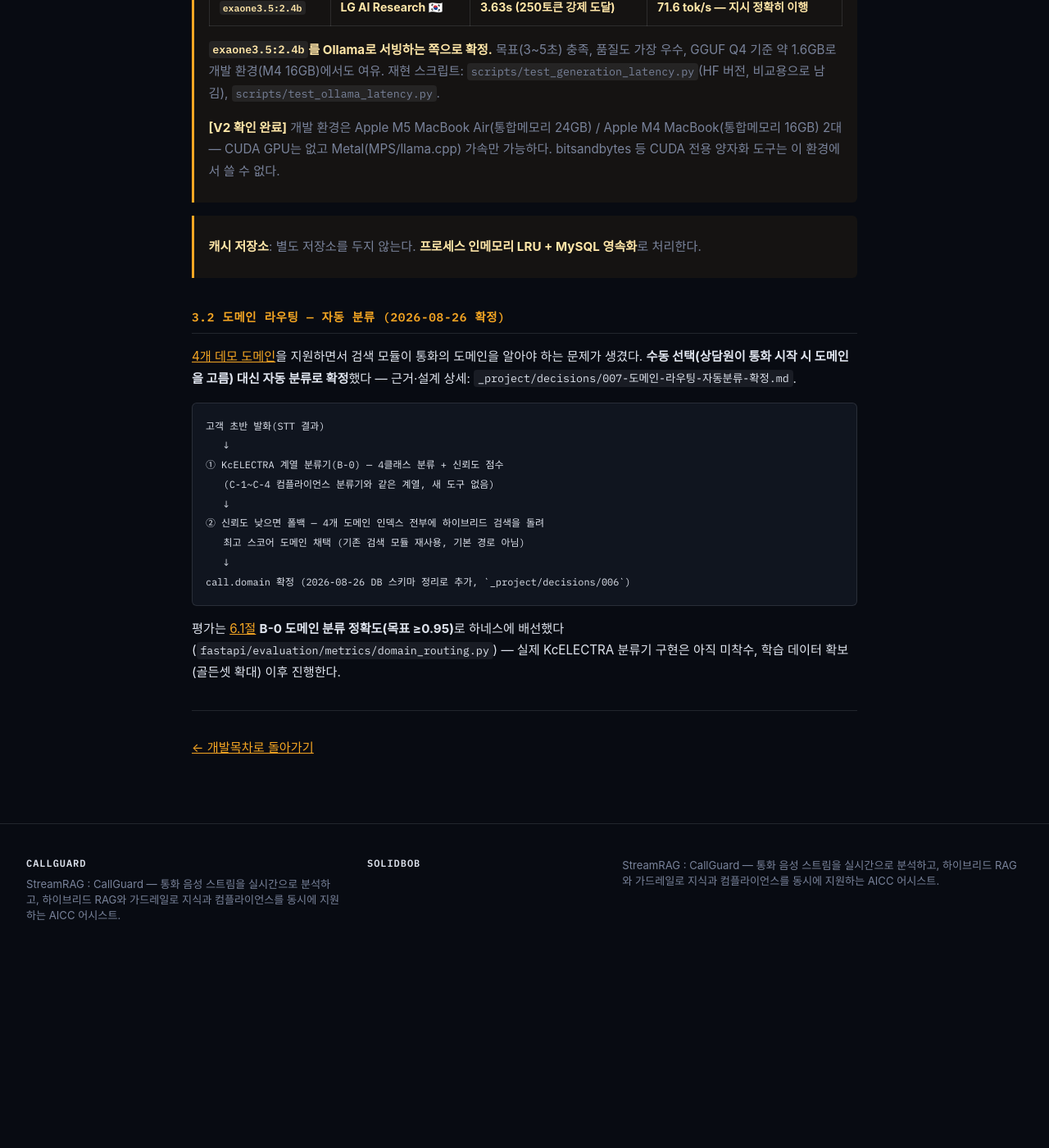
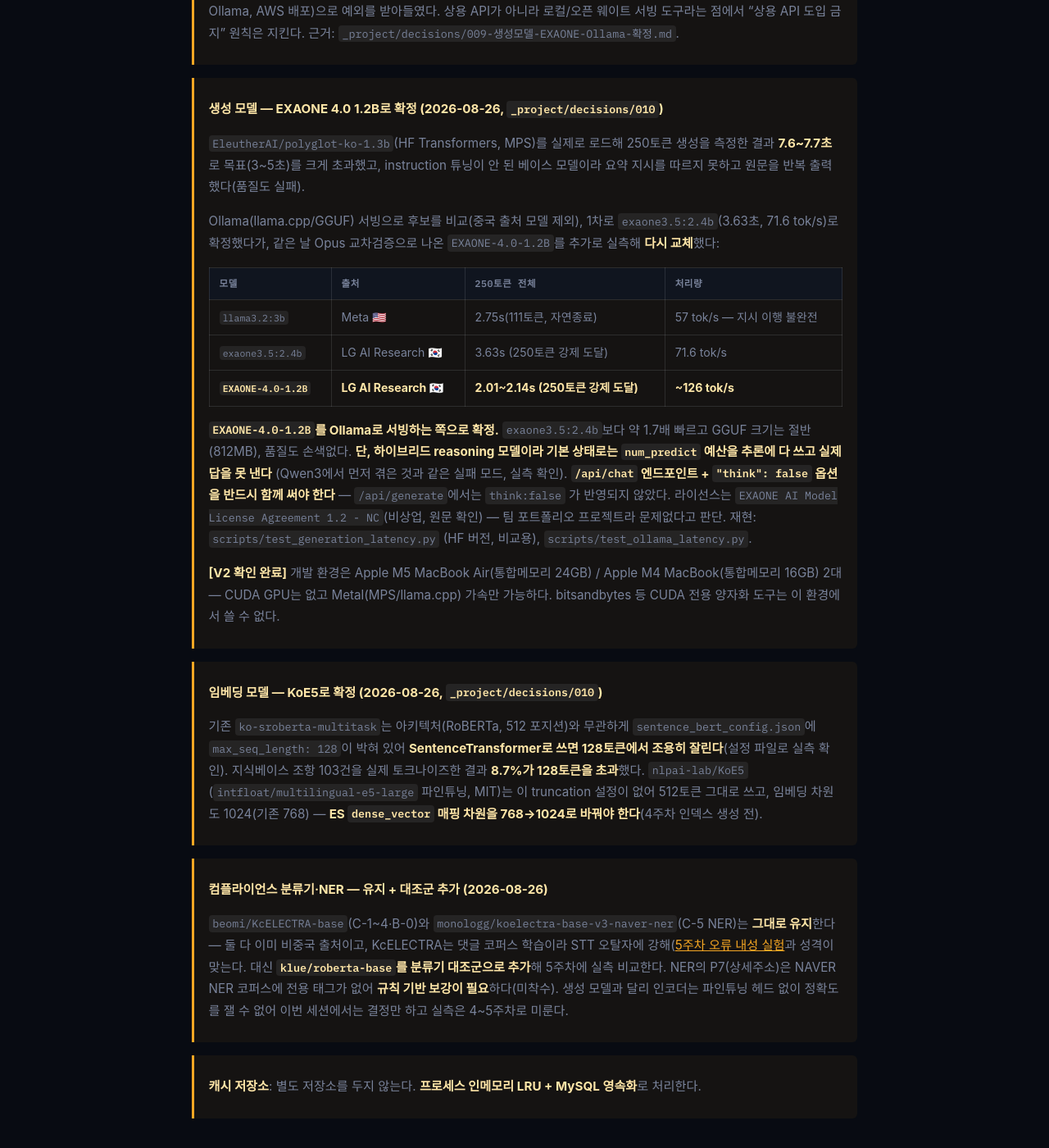
Before and after one commit to solidbob02/call.solidbob.cloud, a Jekyll site: the page built from jekyll/docs/03-아키텍처.markdown, in a window 1280 px wide and 1400 px high, scrolled down 2541 px. Shown: the whole window at 82% size. Built offline with Jekyll 4.4.1, drawn with Linux system fonts in a browser that asks for light colours; some web fonts are replaced; before the commit the page ends 3706 px from its top, so only the background shows below that; some of the changed text lies outside the part shown.

Commit message:
docs(models): AI 모델 구성 전면 확정 — Opus 교차검증 + EXAONE 4.0 재교체
사용자가 Opus에게 5개 역할(임베딩·생성·생성대조군·NER·분류기) 모델을 별도로
추천받아왔다. 검증 가능한 주장을 전부 직접 확인 후 반영:

- 임베딩: ko-sroberta-multitask -> KoE5. sentence_bert_config.json에
  max_seq_length: 128 실측 확인(아키텍처는 512 지원하나 SentenceTransformer로
  쓰면 128에서 truncate), 지식베이스 조항 103건 토크나이즈해 8.7% 초과 확인.
  KoE5는 512토큰·1024차원(ES dense_vector 768->1024 변경 필요)
- 생성: exaone3.5:2.4b -> EXAONE-4.0-1.2B. 같은 방식 재측정 결과 250토큰
  2.01~2.14초로 1.7배 빠르고 크기 절반. 단 하이브리드 reasoning 모델이라
  기본 상태로는 Qwen3와 같은 실패 모드(토큰 예산을 추론에 소진) 재현 확인 ->
  /api/chat + think:false 필수. NC 라이선스 원문 확인
- 분류기/NER: KcELECTRA-base·koelectra-ner 유지, klue/roberta-base를 분류기
  대조군으로 추가(5주차 실측). kanana-1.5-2.1b(생성 대조군, 6주차)는 로컬에
  못 받음 - 후속

KoE5·klue/roberta-base 실제 다운로드 완료. scripts/download_models.py 갱신,
jekyll/docs/03·04 갱신, 결정 기록 _project/decisions/010(009는 후속 절 추가로 연결)

Co-Authored-By: Claude Sonnet 5 <noreply@anthropic.com>
Claude-Session: https://claude.ai/code/session_01PRV1yykyaPmtz6yZSFz3iH

```diff
--- a/jekyll/docs/03-아키텍처.markdown
+++ b/jekyll/docs/03-아키텍처.markdown
@@ -30,7 +30,7 @@ permalink: /docs/03/
        │                  ├─ dense_vector (임베딩)
        │                  └─ RRF 병합
        │
-       ├─ 생성 모듈 ──→ [Ollama: EXAONE 3.5 2.4B] 근거 기반 요약
+       ├─ 생성 모듈 ──→ [Ollama: EXAONE 4.0 1.2B] 근거 기반 요약
        │
        ├─ 컴플라이언스 모듈 ──→ [분류기]
        │
@@ -57,7 +57,7 @@ permalink: /docs/03/
 | WebSocket | 실시간 양방향 통신 | 필수 |
 | Google STT | 스트리밍 음성인식 + 화자분리 | 필수 |
 | Elasticsearch | nori + dense_vector 하이브리드 검색 | 필수 |
-| **HuggingFace Transformers** | **① 임베딩 모델(`ko-sroberta-multitask`) ② 컴플라이언스 분류기 파인튜닝 ③ NER(P6·P7)** | 필수 |
+| **HuggingFace Transformers** | **① 임베딩 모델(`KoE5`) ② 컴플라이언스 분류기 파인튜닝(`KcELECTRA-base` + `klue/roberta-base` 대조군) ③ NER(P6·P7, `koelectra-ner`)** | 필수 |
 | **Ollama** | **카드 요약 생성(B-4) 서빙 — 2026-08-26 추가** | 필수 |
 | React | 상담원 대시보드 | 필수 |
 | MySQL | 통화 메타·전사·추천·종결·평가 결과 | 필수 |
@@ -75,27 +75,54 @@ permalink: /docs/03/
 > 예외를 받아들였다. 상용 API가 아니라 로컬/오픈 웨이트 서빙 도구라는 점에서
 > "상용 API 도입 금지" 원칙은 지킨다. 근거: `_project/decisions/009-생성모델-EXAONE-Ollama-확정.md`.
 
-> **생성 모델 — EXAONE 3.5 2.4B로 확정 (2026-08-26, 기존 polyglot-ko-1.3b에서 교체)**
+> **생성 모델 — EXAONE 4.0 1.2B로 확정 (2026-08-26, `_project/decisions/010`)**
 >
 > `EleutherAI/polyglot-ko-1.3b`(HF Transformers, MPS)를 실제로 로드해 250토큰 생성을
 > 측정한 결과 **7.6~7.7초**로 목표(3~5초)를 크게 초과했고, instruction 튜닝이 안 된
 > 베이스 모델이라 요약 지시를 따르지 못하고 원문을 반복 출력했다(품질도 실패).
 >
-> 대안을 Ollama(llama.cpp/GGUF)로 서빙해 같은 프롬프트·250토큰 기준으로 재측정했다
-> (중국 출처 모델은 제외):
+> Ollama(llama.cpp/GGUF) 서빙으로 후보를 비교(중국 출처 모델 제외), 1차로
+> `exaone3.5:2.4b`(3.63초, 71.6 tok/s)로 확정했다가, 같은 날 Opus 교차검증으로 나온
+> `EXAONE-4.0-1.2B`를 추가로 실측해 **다시 교체**했다:
 >
 > | 모델 | 출처 | 250토큰 전체 | 처리량 |
 > |---|---|---|---|
 > | `llama3.2:3b` | Meta 🇺🇸 | 2.75s(111토큰, 자연종료) | 57 tok/s — 지시 이행 불완전 |
-> | **`exaone3.5:2.4b`** | **LG AI Research 🇰🇷** | **3.63s (250토큰 강제 도달)** | **71.6 tok/s — 지시 정확히 이행** |
+> | `exaone3.5:2.4b` | LG AI Research 🇰🇷 | 3.63s (250토큰 강제 도달) | 71.6 tok/s |
+> | **`EXAONE-4.0-1.2B`** | **LG AI Research 🇰🇷** | **2.01~2.14s (250토큰 강제 도달)** | **~126 tok/s** |
 >
-> **`exaone3.5:2.4b`를 Ollama로 서빙하는 쪽으로 확정.** 목표(3~5초) 충족, 품질도
-> 가장 우수, GGUF Q4 기준 약 1.6GB로 개발 환경(M4 16GB)에서도 여유. 재현 스크립트:
-> `scripts/test_generation_latency.py`(HF 버전, 비교용으로 남김), `scripts/test_ollama_latency.py`.
+> **`EXAONE-4.0-1.2B`를 Ollama로 서빙하는 쪽으로 확정.** `exaone3.5:2.4b`보다 약
+> 1.7배 빠르고 GGUF 크기는 절반(812MB), 품질도 손색없다. **단, 하이브리드 reasoning
+> 모델이라 기본 상태로는 `num_predict` 예산을 추론에 다 쓰고 실제 답을 못 낸다**
+> (Qwen3에서 먼저 겪은 것과 같은 실패 모드, 실측 확인). **`/api/chat` 엔드포인트 +
+> `"think": false` 옵션을 반드시 함께 써야 한다** — `/api/generate`에서는 `think:false`
+> 가 반영되지 않았다. 라이선스는 `EXAONE AI Model License Agreement 1.2 - NC`(비상업,
+> 원문 확인) — 팀 포트폴리오 프로젝트라 문제없다고 판단. 재현: `scripts/test_generation_latency.py`
+> (HF 버전, 비교용), `scripts/test_ollama_latency.py`.
 >
 > **[V2 확인 완료]** 개발 환경은 Apple M5 MacBook Air(통합메모리 24GB) / Apple M4
 > MacBook(통합메모리 16GB) 2대 — CUDA GPU는 없고 Metal(MPS/llama.cpp) 가속만
 > 가능하다. bitsandbytes 등 CUDA 전용 양자화 도구는 이 환경에서 쓸 수 없다.
+
+> **임베딩 모델 — KoE5로 확정 (2026-08-26, `_project/decisions/010`)**
+>
+> 기존 `ko-sroberta-multitask`는 아키텍처(RoBERTa, 512 포지션)와 무관하게
+> `sentence_bert_config.json`에 `max_seq_length: 128`이 박혀 있어 **SentenceTransformer로
+> 쓰면 128토큰에서 조용히 잘린다**(설정 파일로 실측 확인). 지식베이스 조항 103건을
+> 실제 토크나이즈한 결과 **8.7%가 128토큰을 초과**했다. `nlpai-lab/KoE5`
+> (`intfloat/multilingual-e5-large` 파인튜닝, MIT)는 이 truncation 설정이 없어 512토큰
+> 그대로 쓰고, 임베딩 차원도 1024(기존 768) — **ES `dense_vector` 매핑 차원을
+> 768→1024로 바꿔야 한다**(4주차 인덱스 생성 전).
+
+> **컴플라이언스 분류기·NER — 유지 + 대조군 추가 (2026-08-26)**
+>
+> `beomi/KcELECTRA-base`(C-1~4·B-0)와 `monologg/koelectra-base-v3-naver-ner`(C-5
+> NER)는 **그대로 유지**한다 — 둘 다 이미 비중국 출처이고, KcELECTRA는 댓글 코퍼스
+> 학습이라 STT 오탈자에 강해([5주차 오류 내성 실험](/docs/04/)과 성격이 맞는다.
+> 대신 **`klue/roberta-base`를 분류기 대조군으로 추가**해 5주차에 실측 비교한다.
+> NER의 P7(상세주소)은 NAVER NER 코퍼스에 전용 태그가 없어 **규칙 기반 보강이
+> 필요**하다(미착수). 생성 모델과 달리 인코더는 파인튜닝 헤드 없이 정확도를 잴 수
+> 없어 이번 세션에서는 결정만 하고 실측은 4~5주차로 미룬다.
 
 > **캐시 저장소**: 별도 저장소를 두지 않는다. **프로세스 인메모리 LRU + MySQL 영속화**로 처리한다.
 
--- a/jekyll/open-items.markdown
+++ b/jekyll/open-items.markdown
@@ -34,11 +34,8 @@ permalink: /open-items/
 - [x] **도메인 라우팅 방식 확정** — **자동 분류**로 결정(수동 선택 안 함, 2026-08-26). 평가 하네스에 B-0 배선 완료(정확도 목표 ≥0.95), 실제 분류기 구현은 후속. `_project/decisions/007-도메인-라우팅-자동분류-확정.md`, [3.2절](/docs/03/)
 - [x] **팀 개편 확정** — 3인(정성윤·류준·장민석) → 4인(정성윤·류준·장민석·조서희). 플러터 앱 중단, 장민석 백엔드·AI 합류, 조서희 프론트엔드 신규 합류(2026-08-26). `_project/decisions/005-팀-개편-4인-체제.md`
 - [x] **백엔드·AI(류준·장민석) 내부 세부 분담** — 기능별로 나누지 않고 **둘이 함께(공동 작업)** 하기로 확정(2026-08-26). 검색/생성/컴플라이언스/F-2 등을 인당 전담이 아니라 공동으로 진행한다. [7.2절](/docs/07/)
-- [x] **생성 모델 확정 — `exaone3.5:2.4b`(Ollama)** — 실측 기반 교체 완료(2026-08-26). `_project/decisions/009-생성모델-EXAONE-Ollama-확정.md`, [3.1절](/docs/03/)
-- [ ] **컴플라이언스 분류기(C-1~C4)·NER(P6·P7) 모델 교체 (신규, 미결정)** — 사용자가 임베딩 모델(`ko-sroberta-multitask`) 제외 전부 교체할 예정이라고 밝힘(2026-08-26). 생성 모델과 달리 인코더 기반이라 파인튜닝 헤드 없이는 정확도를 실측할 수 없어 결정을 미뤘다. 추천안(미확정, 판단 재료만):
-  - **분류기 베이스**: `klue/roberta-base`(KAIST·네이버 등 KLUE 컨소시엄, 비중국) — 현재 `beomi/KcELECTRA-base`(개인 제작, 이미 비중국이라 "중국 제외" 조건상 교체 필수는 아님)보다 넓고 정제된 코퍼스, KLUE 벤치마크 표준이라 참고 자료가 많음
-  - **NER(P6 인명·P7 주소)**: 같은 `klue/roberta-base` 계열로 KLUE-NER 태스크 파인튜닝 — 분류기와 백본을 통일하면 유지보수 부담이 줄어듦. 현재 `monologg/koelectra-base-v3-naver-ner`도 비중국이라 교체가 필수는 아님
-  - 대안: 생성 모델(`exaone3.5:2.4b`)을 few-shot 프롬프팅으로 분류·NER까지 겸용하는 방법도 있으나, 매 발화마다 인코더 1회 forward보다 느리고 비쌀 가능성이 큼(미검증) — 실시간 반복 호출 특성상 전용 경량 인코더 유지를 권장
+- [x] **AI 모델 구성 전면 확정** — Opus 교차검증 반영, 검증 가능한 주장(모델 존재·설정 파일·라이선스·추론 속도) 전부 확인 후 확정(2026-08-26). 임베딩 `ko-sroberta-multitask`→`KoE5`(128토큰 truncation 실측 확인, 1024차원), 생성 `exaone3.5:2.4b`→`EXAONE-4.0-1.2B`(250토큰 2.0~2.1초로 더 빠름, `think:false`+`/api/chat` 필수), 분류기·NER은 유지하고 `klue/roberta-base`를 분류기 대조군으로 추가. `_project/decisions/010-AI-모델-구성-확정.md`, [3.1절](/docs/03/)
+- [ ] **분류기·NER 실제 비교 측정 (신규, 후속)** — `klue/roberta-base` 대조군 vs `KcELECTRA-base`는 5주차 오류 내성 실험에서, 생성 대조군 `kanana-1.5-2.1b-instruct`(6주차, 아직 로컬에 못 받음 — Ollama 공식 라이브러리·`hf.co/kakaocorp/...`  GGUF 둘 다 안 됨, 재시도 필요) vs `EXAONE-4.0-1.2B`는 6주차 환각 건수 비교에서 실측한다. NER의 P7(상세주소)은 태그가 없어 규칙 기반 보강 필요(미착수)
 - [ ] **프로젝트 종료 후 GCP 정리 (10-27 이후)** — 무료 크레딧 유효기간이 2026-11-24 이라, 종료 뒤 리소스를 켜둔 채 두면 만료 시점부터 카드로 청구된다. 프로젝트 삭제 또는 결제 연결 해제로 마무리한다
 - [ ] **스케줄러를 무엇으로 할지 확정** — 현재는 지킬 칸반([/kanban/](/kanban/), `_backlogs/` 컬렉션). GitHub Projects를 메인 보드로 쓰고 지킬은 산출물 기록만 담당하는 방식도 있다. Projects는 드래그 앤 드롭·이슈 연동이 되지만 저장소 밖에 상태가 생겨 기록이 두 곳으로 갈린다. 한쪽으로 정한다
 - [x] **GitHub Pages 활성화** — Source를 "GitHub Actions"로 변경 완료, 배포 워크플로 정상 동작 확인(`https://solidbob02.github.io/call.solidbob.cloud/`). 커스텀 도메인(`call.solidbob.cloud`) CNAME 연결은 Sprint 7 배포 단계로 남음
--- a/jekyll/progress.markdown
+++ b/jekyll/progress.markdown
@@ -3,6 +3,11 @@ layout: doc
 title: 진행상황
 permalink: /progress/
 ---
+
+### 2026-08-26 (13)
+- **AI 모델 구성 전면 확정 — Opus 교차검증 반영** — 사용자가 별도로 Claude Opus에게 5개 역할(임베딩·생성·생성 대조군·NER·분류기) 전부 모델을 추천받아왔다. 그대로 받지 않고 검증 가능한 주장을 전부 직접 확인: ① `ko-sroberta-multitask`의 `sentence_bert_config.json`에 `max_seq_length: 128` 실제 확인(아키텍처는 512 지원하지만 SentenceTransformer로 쓰면 128에서 잘림), 지식베이스 조항 103건 직접 토크나이즈해 **8.7%가 128토큰 초과** 확인 → `KoE5`(512토큰, 1024차원, MIT)로 교체 확정. ② `EXAONE-4.0-1.2B`를 실제로 받아 `exaone3.5:2.4b`와 같은 방식으로 재측정 — **250토큰 2.01~2.14초로 3.5보다 1.7배 빠르고 크기는 절반**이라 다시 교체. 단 하이브리드 reasoning 모델이라 기본 상태로는 Qwen3와 같은 실패 모드(추론에 토큰 예산 전부 소진, 답 못 냄)가 실측으로 재현돼 **`/api/chat`+`think:false` 필수**임을 확인. NC 라이선스 원문도 확인(포트폴리오 프로젝트라 문제없음 판단). ③ 분류기(`KcELECTRA-base`)·NER(`koelectra-ner`)는 유지하되 `klue/roberta-base`를 분류기 대조군으로 추가(5주차 실측 비교) — 이건 파인튜닝 헤드가 없어 지금 실측 불가, 결정만 하고 측정은 미룸. `KoE5`·`klue/roberta-base` 로컬 다운로드 완료, `kanana-1.5-2.1b-instruct`(생성 대조군)는 Ollama에서 못 찾아 6주차로 미룸
+- `scripts/download_models.py` TARGETS 갱신(KoE5·klue-roberta-base 추가, polyglot 제거는 이전 세션에서 이미 반영), [3.1절](/docs/03/)·[4.3절](/docs/04/) 갱신, 결정 기록 `_project/decisions/010-AI-모델-구성-확정.md`(`decisions/009`는 후속 갱신 절 추가로 연결)
+- 남은 것: KoE5 vs 기존 임베딩 Recall@5 비교(4주차), 분류기 대조군 비교(5주차), 생성 대조군 환각 비교(6주차) — 전부 아직 미실측. NER P7(상세주소) 규칙 보강도 미착수
 
 ### 2026-08-26 (12)
 - **생성 모델을 `polyglot-ko-1.3b`(HF Transformers)에서 `exaone3.5:2.4b`(Ollama 서빙)로 교체** — 4주차를 앞두고 실제로 로드해서 추론 속도를 쟀다. `polyglot-ko-1.3b`는 250토큰 생성에 7.6~7.7초로 목표(3~5초)를 크게 초과했고, instruction 튜닝이 안 된 베이스 모델이라 요약 지시를 무시하고 원문을 반복 출력(품질도 실패). Ollama로 대안을 실측(중국 출처 모델 제외 — Qwen3는 기본 "thinking" 모드가 250토큰 예산을 추론에 다 써버려 실제 답을 못 내는 문제까지 확인): `llama3.2:3b`(Meta) 2.75초지만 지시 이행 불완전 vs **`exaone3.5:2.4b`(LG AI Research) 3.63초, 지시 정확 이행, 예시까지 든 자연스러운 한국어** — 목표·품질 모두 충족해 확정. 재현: `scripts/test_generation_latency.py`(HF, 비교용), `scripts/test_ollama_latency.py`. [3.1절](/docs/03/)·[4.3절](/docs/04/) 갱신, 결정 기록 `_project/decisions/009-생성모델-EXAONE-Ollama-확정.md` — Ollama는 원래 투입자원 목록 밖 도구라 예외 사유도 함께 기록
```
Also changed, not shown: _project/decisions/009-생성모델-EXAONE-Ollama-확정.md (+9 -0 lines), _project/decisions/010-AI-모델-구성-확정.md (added, +88 -0 lines), jekyll/docs/04-핵심기술난제.markdown (+6 -5 lines), scripts/download_models.py (+18 -9 lines).
